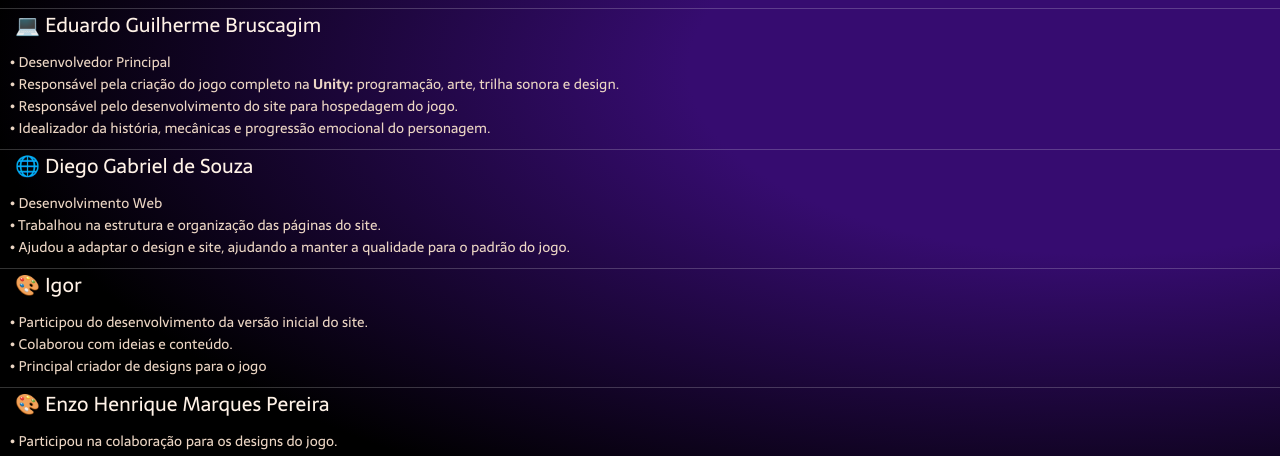
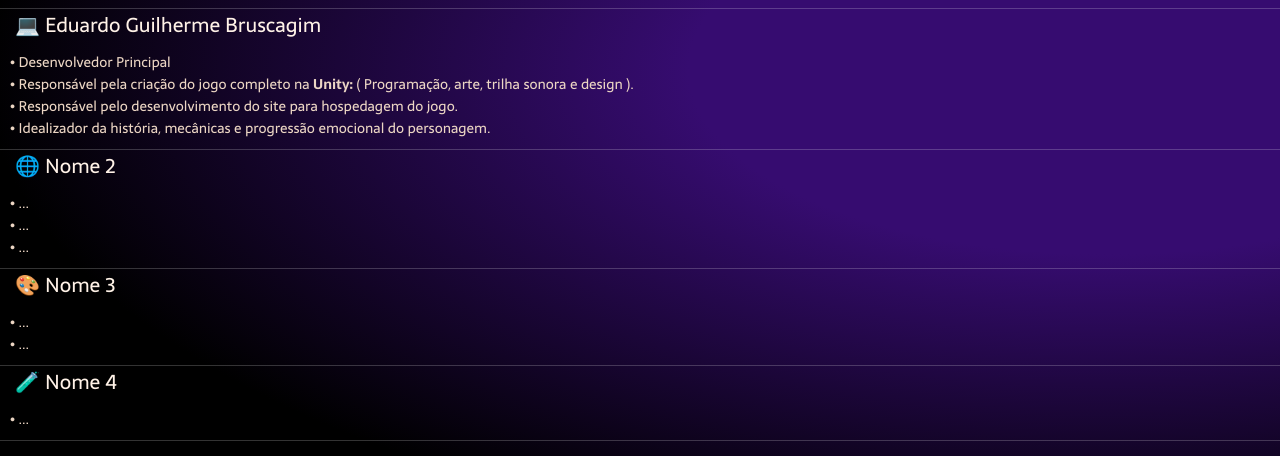
Before and after one commit to Eduuhbruscagim/From-The-Abyss-TCC, a plain HTML site: page LandingPage/Desenvolvedores.html in a window 1280 px wide. Shown: the part 80-536 px from the top of the page. Drawn offline with Linux system fonts and the light colour scheme.

Commit message:
Update Desenvolvedores.html

```diff
--- a/LandingPage/Desenvolvedores.html
+++ b/LandingPage/Desenvolvedores.html
@@ -1,5 +1,6 @@
 <!DOCTYPE html>
 <html lang="pt-BR">
+
 <head>
   <meta charset="UTF-8" />
   <meta name="viewport" content="width=device-width, initial-scale=1.0" />
@@ -21,7 +22,7 @@
       <p class="conteudo-principal-paragrafo">
         • Desenvolvedor Principal<br />
         • Responsável pela criação do jogo completo na
-          <strong>Unity:</strong> programação, arte, trilha sonora e design.<br />
+        <strong>Unity:</strong> ( Programação, arte, trilha sonora e design ).<br />
         • Responsável pelo desenvolvimento do site para hospedagem do jogo.<br />
         • Idealizador da história, mecânicas e progressão emocional do
         personagem.
@@ -30,40 +31,29 @@
 
     <!-- Diego -->
     <section class="conteudo-principal">
-        <h2 class="conteudo-principal-titulo">🌐 Diego Gabriel de Souza</h2>
+      <h2 class="conteudo-principal-titulo">🌐 Nome 2</h2>
       <p class="conteudo-principal-paragrafo">
-          • Desenvolvimento Web<br />
-          • Trabalhou na estrutura e organização das páginas do site.<br />
-          • Ajudou a adaptar o design e site, ajudando a manter a qualidade para
-          o padrão do jogo.
-        </p>
-      </section>
-
-      <!-- Igor -->
-      <section class="conteudo-principal">
-        <h2 class="conteudo-principal-titulo">🎨 Igor</h2>
-        <p class="conteudo-principal-paragrafo">
-          • Participou do desenvolvimento da versão inicial do site.<br />
-          • Colaborou com ideias e conteúdo.<br />
-          • Principal criador de designs para o jogo
+        • ...<br />
+        • ...<br />
+        • ...
       </p>
     </section>
 
     <!-- Enzo -->
     <section class="conteudo-principal">
       <h2 class="conteudo-principal-titulo">
-          🎨 Enzo Henrique Marques Pereira
+        🎨 Nome 3
       </h2>
       <p class="conteudo-principal-paragrafo">
-          • Participou na colaboração para os designs do jogo.<br />
-          • Colaborou com ideias e conteúdo.<br />
+        • ...<br />
+        • ...<br />
       </p>
     </section>
 
     <!-- Felipe -->
     <section class="conteudo-principal">
-        <h2 class="conteudo-principal-titulo">🧪 Felipe</h2>
-        <p class="conteudo-principal-paragrafo">• Nada ainda..</p>
+      <h2 class="conteudo-principal-titulo">🧪 Nome 4</h2>
+      <p class="conteudo-principal-paragrafo">• ...</p>
     </section>
 
     <section class="conteudo-final">
@@ -77,4 +67,5 @@
     </section>
   </main>
 </body>
+
 </html>
```
Lines whose indentation alone changed are shown as unchanged.
